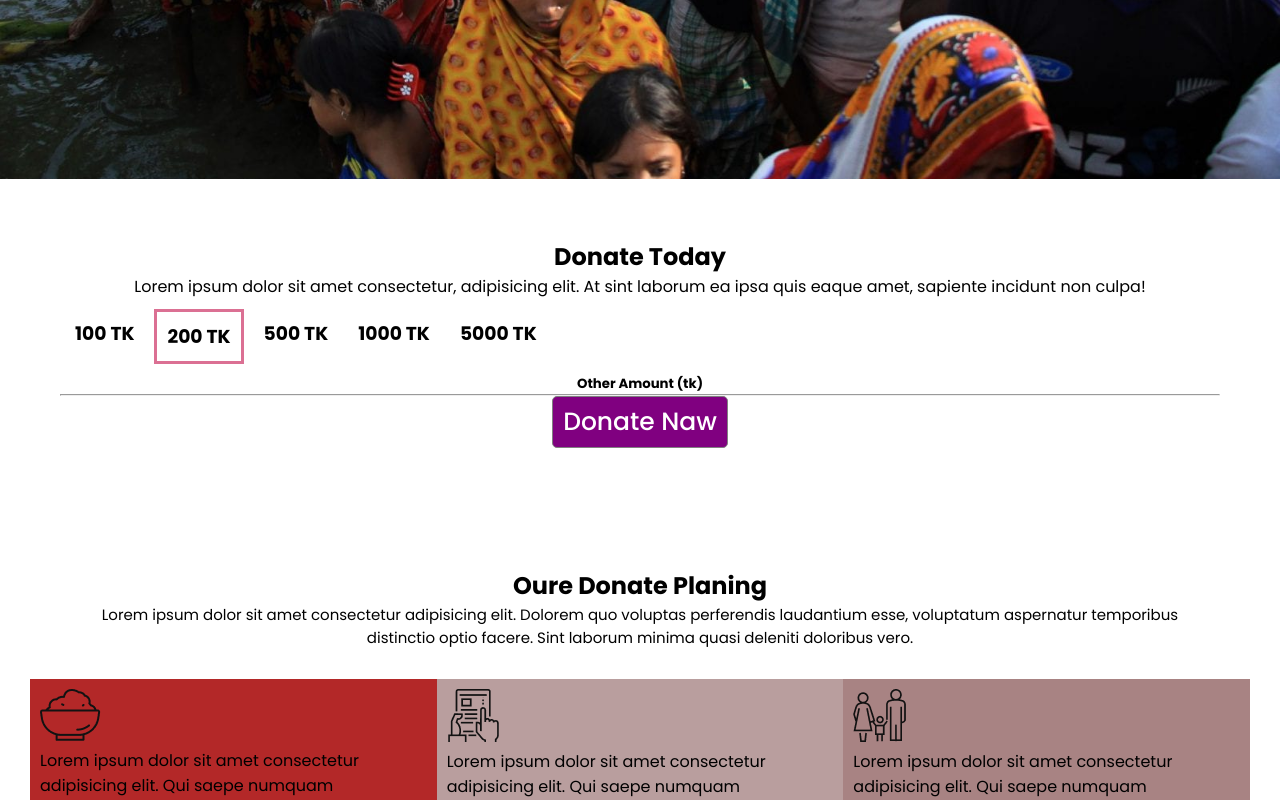
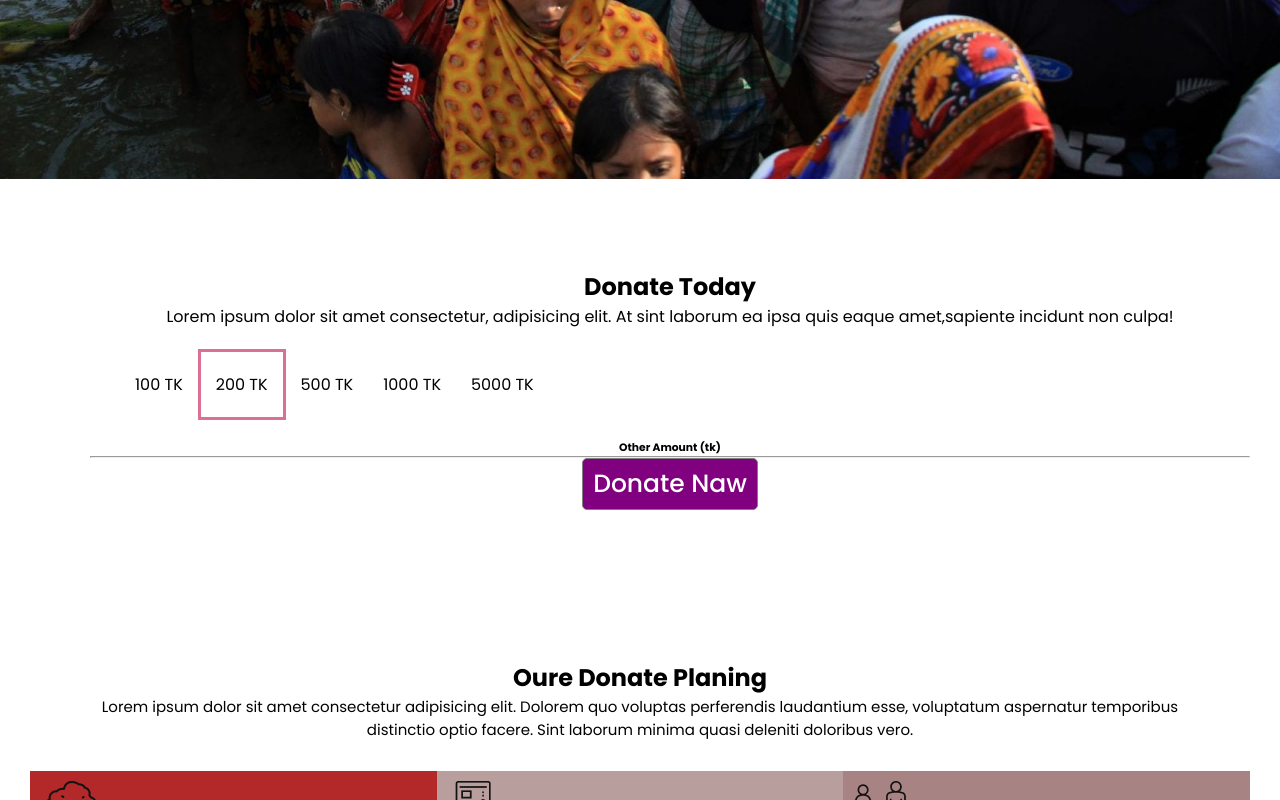
Before and after one commit to rabby-web/donate, a plain HTML site: page index.html in a window 1280 px wide. Shown: the part 541-1341 px from the top of the page. Drawn offline with Linux system fonts and the light colour scheme.

Commit message:
thard commits

```diff
--- a/index.html
+++ b/index.html
@@ -25,45 +25,36 @@
 
 <!--============= main start =============-->
 <main>
-    <section>
-        <div class="donate-today">
+    <section class="container">
+        <div class="donate">
             <div class="donate-text">
                 <h1>Donate Today</h1>
-                <p>Lorem ipsum dolor sit amet consectetur, adipisicing elit. At sint laborum ea ipsa quis eaque amet,
-                    sapiente incidunt non culpa!</p>
+                <p>Lorem ipsum dolor sit amet consectetur, adipisicing elit. At sint laborum ea ipsa quis eaque amet,sapiente incidunt non culpa!</p>
             </div>
             <div class="donate-amount">
-                <!-- <ul>
-                    <li>100 TK</li>
-                    <li>200 TK</li>
-                    <li>500 TK</li>
-                    <li>1000 TK</li>
-                    <li>5000 TK</li>
-                </ul> -->
-                <div class="amount">
-                    <h3>100 TK</h3>
+                <div class="amount-card">
+                    <div class="amount">100 TK</div>
                 </div>
-                <div class="amount" id="border">
-                    <h3>200 TK</h3>
+                <div class="amount-card" id="border">
+                    <div class="amount">200 TK</div>
                 </div>
-                <div class="amount">
-                    <h3>500 TK</h3>
+                <div class="amount-card">
+                    <div class="amount">500 TK</div>
                 </div>
-                <div class="amount">
-                    <h3>1000 TK</h3>
+                <div class="amount-card">
+                    <div class="amount">1000 TK</div>
                 </div>
-                <div class="amount">
-                    <h3>5000 TK</h3>
+                <div class="amount-card">
+                    <div class="amount">5000 TK</div>
                 </div>
             </div>
             <div class="other-amount">
-                <h5>Other Amount (tk)</h5>
+                <h6>Other Amount (tk)</h6>
                 <hr>
-                <button>Donate Naw</button>
+                <a href="#"><button>Donate Naw</button></a>
             </div>
         </div>
     </section>
-</main>
  <!-- our plan -->
     <section>
         <div class="our-plan">
@@ -90,9 +81,9 @@
                     labore. Provident laboriosam quia minus deserunt non quam illo dicta ea, ipsa aut perferendis</p>
             </div>
         </div>
-
     </div>
 </section>
+</main>
 <!--============= main end =============-->
 <footer>
     <div class="foot">
--- a/style.css
+++ b/style.css
@@ -73,30 +73,34 @@ a{
 /* --------------------------------------------------
                     /header end
 ----------------------------------------------------*/
-/* ================ donate-today ================ */
+/* --------------------------------------------------
+                    /donate today start
+----------------------------------------------------*/
 
 
-
-
-.donate-today {
-    background-color: white;
+.container{
+    padding: 30px;
+    text-align: center;
+    align-items: center;
+}
+.donate {
     text-align: center;
     align-items: center;
     margin: 30px;
     padding: 30px;
+    width: 100%;
 }
-
-/* ul li {
-    list-style: none;
-    display: flex;
-    flex-direction: column;
-} */
-
 .donate-amount {
     display: flex;
+    width: 100%;
+    text-align: center;
+    align-items: center;
+    padding: 20px 30px;
 }
 
 .amount {
+    display: flex;
+    text-align: center;
     align-items: center;
     padding: 10px;
     margin: 10px 5px;
```
Lines whose indentation alone changed are shown as unchanged.
